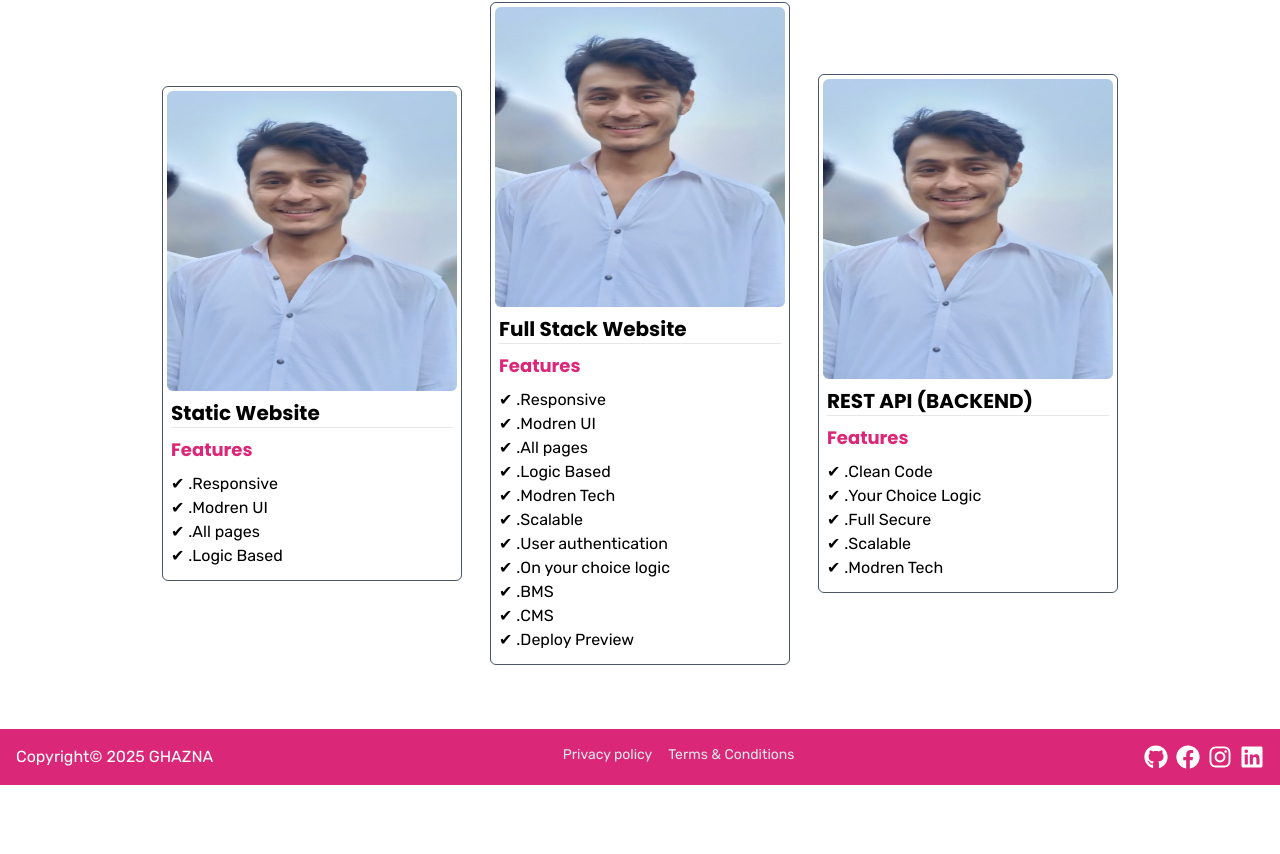
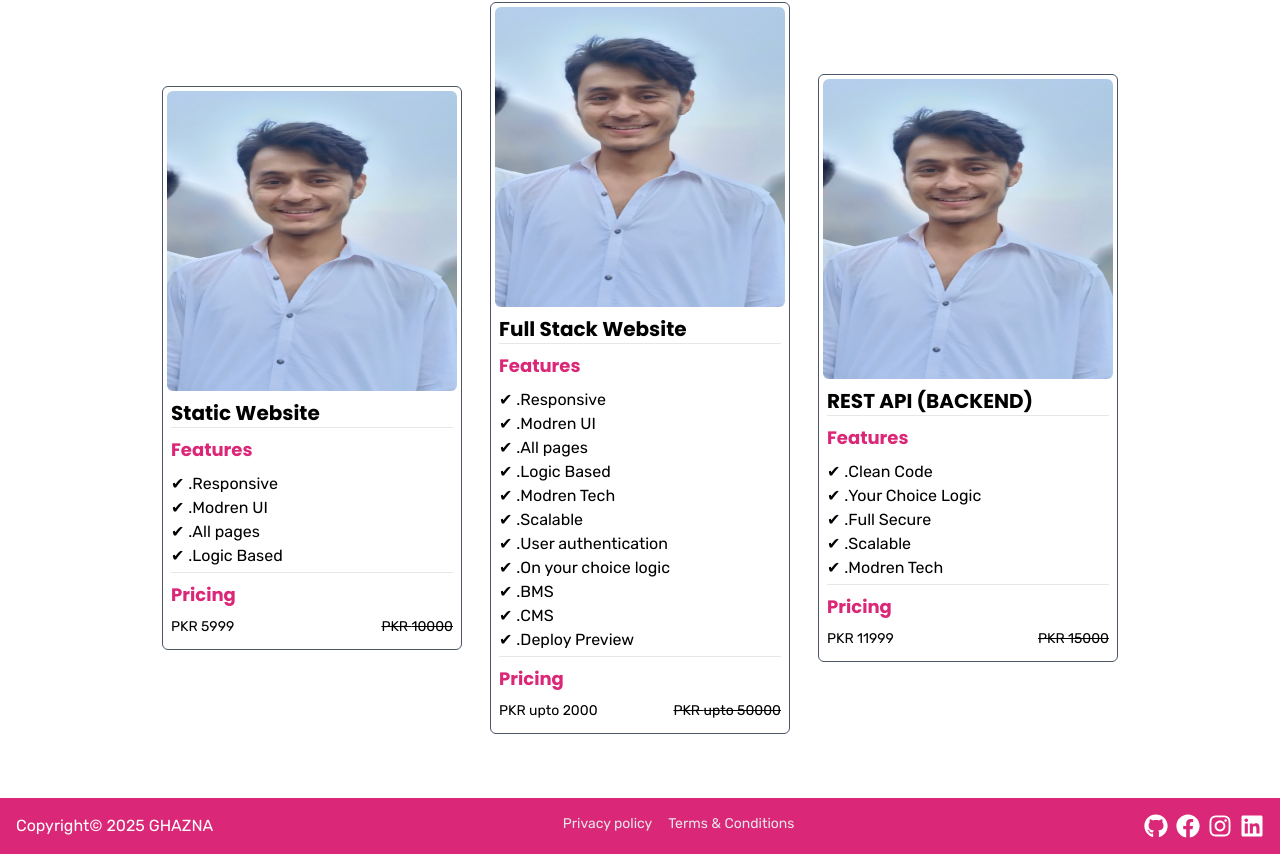
Before and after one commit to mhgkhan/ghazna, a Next.js app: page /pricing in a window 1280 px wide. Shown: the part 404-1258 px from the top of the page. Before the commit the page ends 1189 px from the top, so only its background shows below. Built offline with nearby package versions, Linux system fonts and the light colour scheme.

Commit message:
feat: Update pricing page with detailed pricing information and integrate environment configuration

```diff
--- a/src/app/pricing/page.js
+++ b/src/app/pricing/page.js
@@ -1,8 +1,23 @@
 import HeadingSection from '@/components/ui/HeadingSection'
+import FreezeEnv from '@/config/EnvConfig';
 import Image from 'next/image'
 import React from 'react'
 
-const page = () => {
+// const requestCurrecy = async (key, fr, to, amount) => {
+//   const request = await fetch(`https://api.exconvert.com/convert`, {
+//     method: "GET",
+//     headers: { "content-type": "application/json", "access_key": key, from:fr, to, amount }
+//   });
+//   const response = await request.json();
+//   return response;
+// }
+
+const page = async () => {
+
+  // const changeCurrency = await requestCurrecy(FreezeEnv.CURRECY_API_KEY, "PKR", "USD", 1000);
+  // console.log(changeCurrency);
+
+
   return (
     <article className='page w-full h-full py-10 md:px-4 px-2'>
 
@@ -24,25 +39,34 @@ const page = () => {
           <div className="my-5 w-full flex items-center justify-center flex-wap md:flex-row flex-col gap-5">
             {
               Array.from([
-            {title:"Static Website", features:["Responsive","Modren UI", "All pages", "Logic Based"], pricing:{}, image:""},
-            {title:"Full Stack Website", features:["Responsive","Modren UI", "All pages", "Logic Based","Modren Tech","Scalable", "User authentication", "On your choice logic", "BMS","CMS","Deploy Preview",], pricing:{}, image:""},
-            {title:"REST API (BACKEND)", features:["Clean Code", "Your Choice Logic", "Full Secure", "Scalable","Modren Tech"], pricing:{}, image:""},
+                { title: "Static Website", features: ["Responsive", "Modren UI", "All pages", "Logic Based"], pricing: {exact:5999, prev: 10000}, image: "" },
+                { title: "Full Stack Website", features: ["Responsive", "Modren UI", "All pages", "Logic Based", "Modren Tech", "Scalable", "User authentication", "On your choice logic", "BMS", "CMS", "Deploy Preview",], pricing: {exact:`upto 2000`, prev: `upto 50000`}, image: "" },
+                { title: "REST API (BACKEND)", features: ["Clean Code", "Your Choice Logic", "Full Secure", "Scalable", "Modren Tech"], pricing: {exact:11999, prev: 15000}, image: "" },
 
-          ]).map((ele,ind)=>{
+              ]).map((ele, ind) => {
 
                 return <div key={ind} className="pricing-block my-1 mx-1 rounded-md border border-1 dark:border-gray-300 border-gray-600 w-[300px] p-1 ">
-                <Image src={"/images/hero.jpg"} width={300} height={300} className='w-full h-[300px] rounded-md' alt='pricing picture'/>
+                  <Image src={"/images/hero.jpg"} width={300} height={300} className='w-full h-[300px] rounded-md' alt='pricing picture' />
 
                   <div className="content px-1 w-full my-2">
                     <h3 className="text-xl font-bold">{ele.title}</h3>
                     <hr />
                     <h4 className="text-lg text-pink-600 font-bold my-2">Features</h4>
-                  <ul className='pricinglist '>
-                    {ele.features.map((li,index)=>{
+                    <ul className='pricinglist my-1 '>
+                      {ele.features.map((li, index) => {
                         return <li key={index}>{li}</li>
                       })}
 
                     </ul>
+
+                    <hr />
+                    <div className="Pricing my-1">
+                      <h4 className='text-lg text-pink-600 font-bold my-2'>Pricing</h4>
+                      <div className="flex items-center justify-between flex-wrap gap-3">
+                        <span className="dark:text-white text-black text-sm">PKR {ele.pricing.exact}</span>
+                        <span className="dark:text-gray-400 line-through text-sm">PKR {ele.pricing.prev}</span>
+                      </div>
+                    </div>
                   </div>
                 </div>
               })
--- a/src/config/EnvConfig.js
+++ b/src/config/EnvConfig.js
@@ -1,6 +1,7 @@
-const obj= {
+const obj = {
   DBURI: process.env.DB_URI,
+  // CURRECY_API_KEY: process.env.CURRECY_API_KEY
 };
 
-const  FreezeEnv= Object.freeze(obj);
+const FreezeEnv = Object.freeze(obj);
 export default FreezeEnv;
```
Lines whose indentation alone changed are shown as unchanged.
